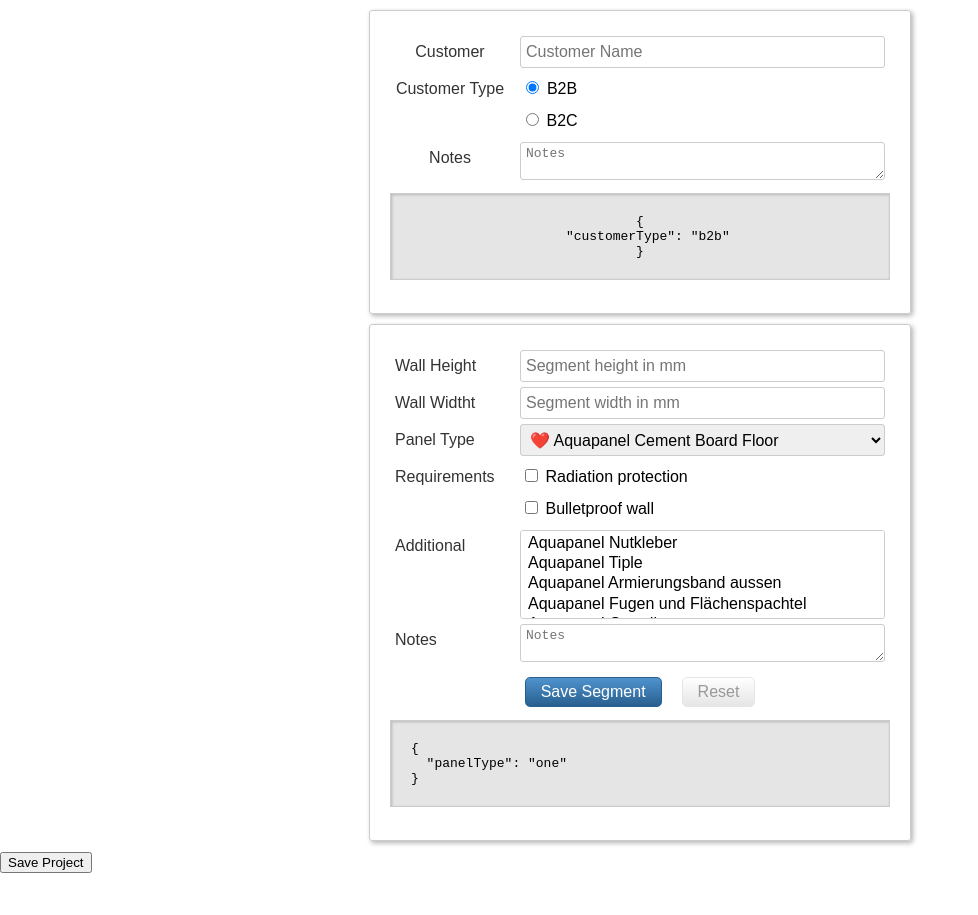
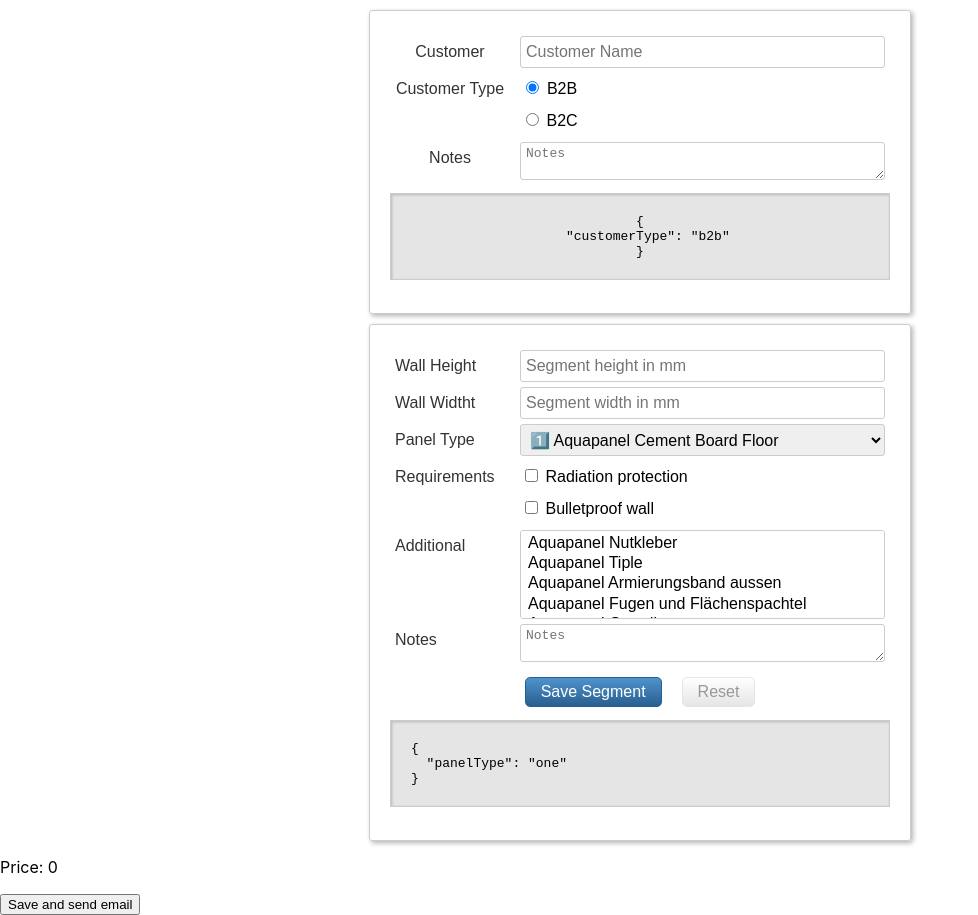
Before and after one commit to marexv/demo-calculator, a React (Create React App) app: page / in a window 1280 px wide. Shown: the whole page, without its empty margins (0-978 px from the left). Before the commit the page ends 873 px from the top, so only its background shows below. Built offline with nearby package versions, Linux system fonts and the light colour scheme.

Commit message:
price calculator works

```diff
--- a/src/App.js
+++ b/src/App.js
@@ -21,6 +21,7 @@
 
   var price = props.segmentheight * props.segmenwidth * (0.000001) * panelPrice;
 
+  /*
   if (props.requirements.radiationProtection) {
     price += 500;
   }
@@ -28,8 +29,7 @@
   if (props.requirements.bulletproofWall) {
     price += 500;
   }
-
-  console.log(props.notes)
+  */
 
   return price;
 }
@@ -93,9 +93,9 @@
           <div>
             <label>Panel Type</label>
             <Field name="panelType" component="select">
-              <option value="one">❤️ Aquapanel Cement Board Floor</option>
-              <option value="two">💚 Aquapanel Cement Board Floor MF</option>
-              <option value="three">💙 Aquapanel Indoor Panel</option>
+              <option value="one">1️⃣ Aquapanel Cement Board Floor</option>
+              <option value="two">2️⃣  Aquapanel Cement Board Floor MF</option>
+              <option value="three">3️⃣ Aquapanel Indoor Panel</option>
             </Field>
           </div>
           <div>
@@ -324,9 +324,9 @@
               <div>
                 <label>Panel Type</label>
                 <Field name="panelType" component="select">
-                  <option value="one">❤️ Aquapanel Cement Board Floor</option>
-                  <option value="two">💚 Aquapanel Cement Board Floor MF</option>
-                  <option value="three">💙 Aquapanel Indoor Panel</option>
+                  <option value="one">1️⃣ Aquapanel Cement Board Floor</option>
+                  <option value="two">2️⃣ Aquapanel Cement Board Floor MF</option>
+                  <option value="three">3️⃣  Aquapanel Indoor Panel</option>
                 </Field>
               </div>
               <div>
@@ -396,6 +396,7 @@
   <div>
     <p>Segment Type: {props.segment.segment.panelType}</p>
     <p>Segment Id: {props.segment.id}</p>
+    <p>Segment price: {props.segment.price}</p>
     <button onClick={props.deleteSegmentOnClick}>delete segment</button>
     <button>edit segment</button>
   </div>
@@ -404,9 +405,15 @@
 class Project extends React.Component {
   constructor(props) {
     super();
+
+    function getSum(total, num) {
+      return total + num;
+    }
+
     this.state = {
       segments: [],
       customer: {},
+      price: 0,
     };
   }
 
@@ -414,8 +421,11 @@
   saveSegmentOnClick(segment) {
     const id = uuid.v1();
 
+    const price = priceCalc(segment);
+
     this.setState(prevState => ({
-      segments: [...prevState.segments, { id, segment }]
+      segments: [...prevState.segments, { id, segment, price }],
+      price: [...prevState.segments, { id, segment, price }].reduce(function (acc, obj) { return acc + obj.price; }, 0)
     }));
 
     // console.log(segments);
@@ -431,9 +441,13 @@
     // remove element from copied list.
     segments.splice(indexToRemove, 1)
 
+    // update price:
+    const price = segments.reduce(function (acc, obj) { return acc + obj.price; }, 0)
+
     // update old list to new list.
     this.setState({
-        segments: segments
+        segments: segments,
+        price: price
     });
 
   }
@@ -444,6 +458,7 @@
 
   handleCompleteProject() {
     const document = {
+      "totalPrice": this.state.price,
       "segments": this.state.segments,
       "customer": this.state.customer,
     };
@@ -476,7 +491,9 @@
           )
         })}
 
-        <button onClick={() => this.handleCompleteProject()}>Save Project</button>
+        <p>Price: {this.state.price}</p>
+
+        <button onClick={() => this.handleCompleteProject()}>Save and send email</button>
       </div>
     );
   }
```
